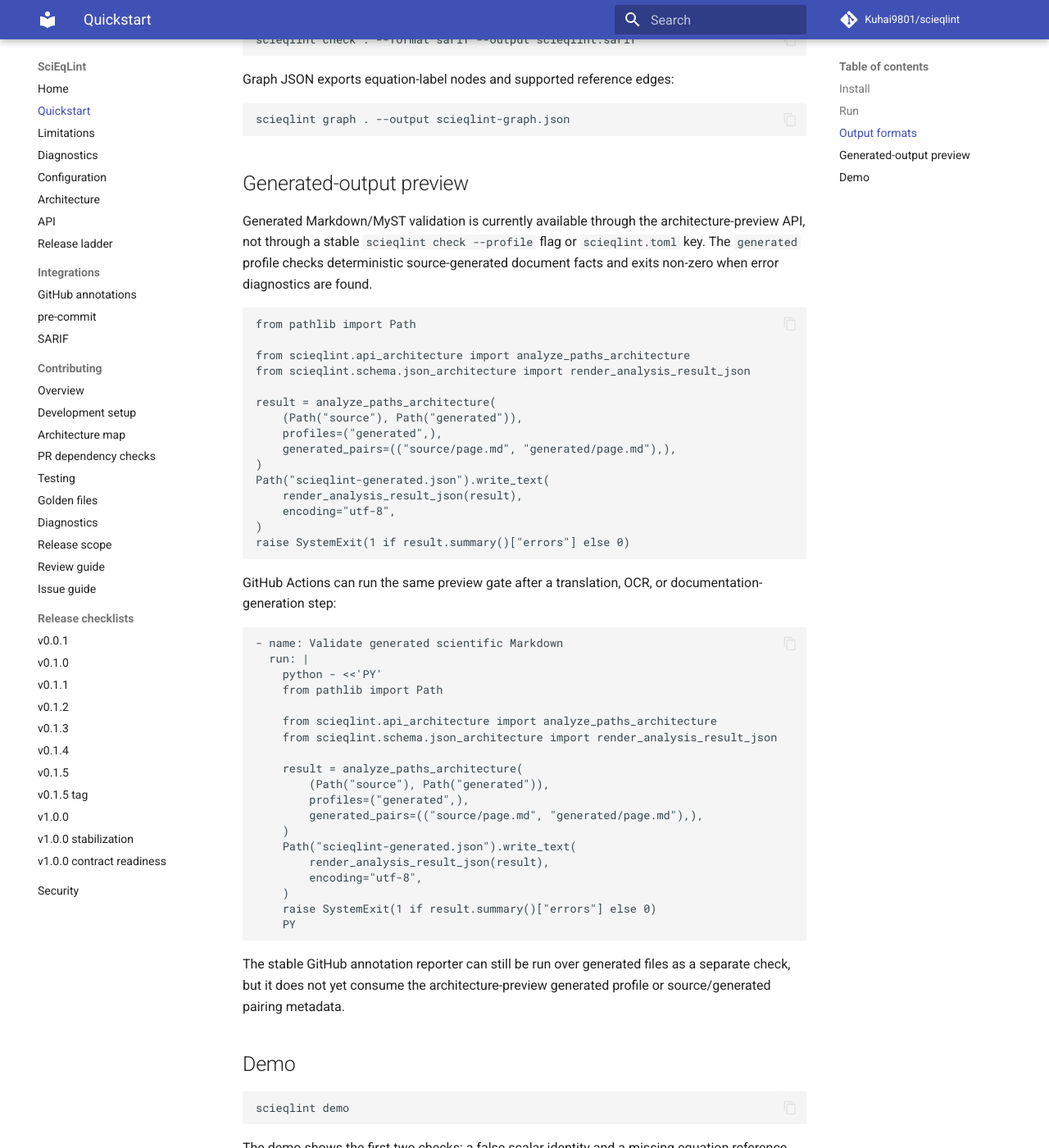
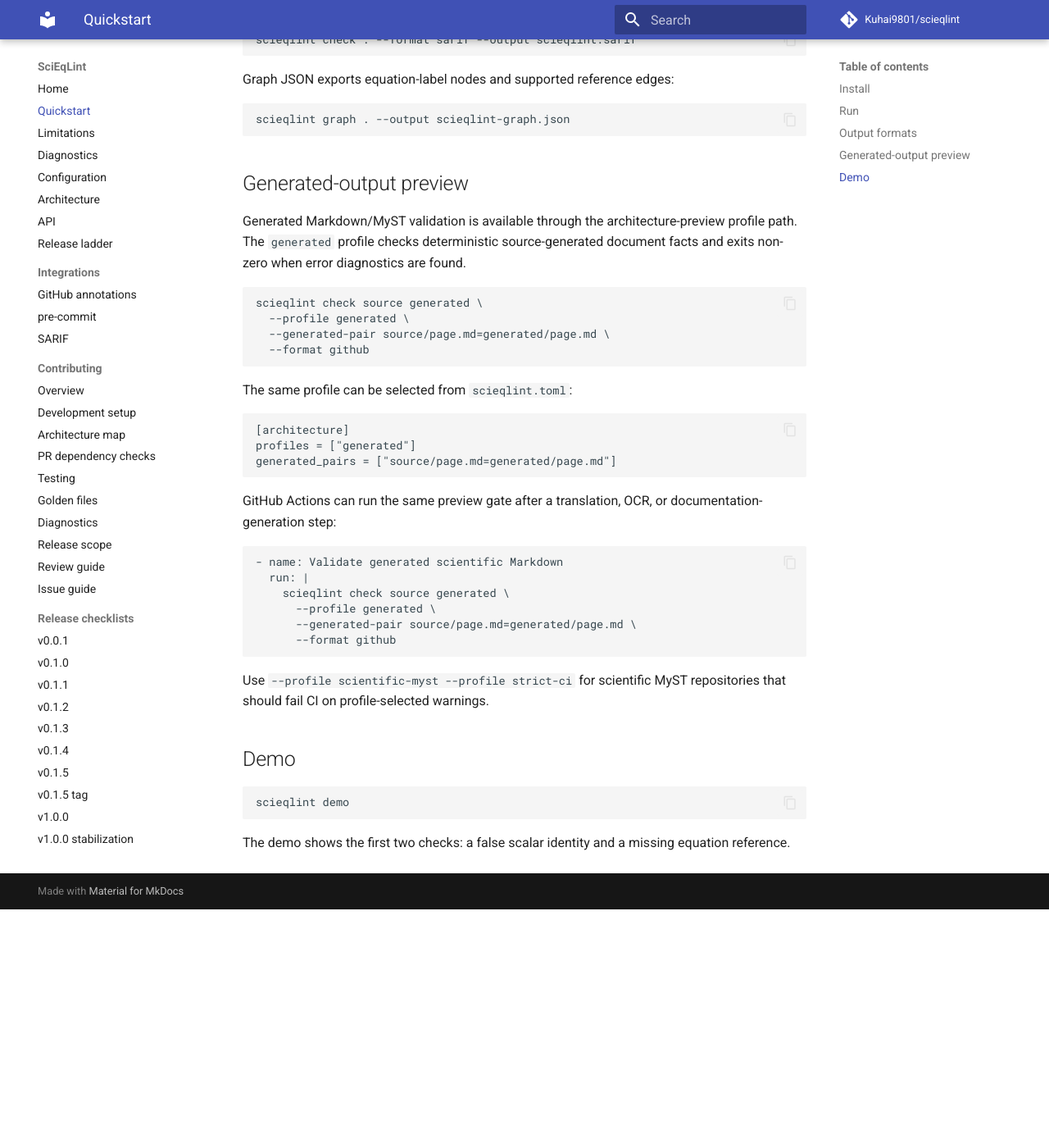
Before and after one commit to 1sgtpepper/scieqlint, an MkDocs documentation site: the page built from docs/quickstart.md, in a window 1280 px wide and 1400 px high, scrolled down 1002 px. Shown: the whole window at 82% size. Built offline with MkDocs 1.6.1 and Material for MkDocs 9.7.7, drawn with Linux system fonts in a browser that asks for light colours; comment, search, counter and statistics services are not loaded; after the commit the page ends 2111 px from its top, so only the background shows below that.

Commit message:
Document architecture profile workflows

````diff
--- a/docs/quickstart.md
+++ b/docs/quickstart.md
@@ -54,28 +54,23 @@ scieqlint graph . --output scieqlint-graph.json
 
 ## Generated-output preview
 
-Generated Markdown/MyST validation is currently available through the
-architecture-preview API, not through a stable `scieqlint check --profile` flag
-or `scieqlint.toml` key. The `generated` profile checks deterministic
-source-generated document facts and exits non-zero when error diagnostics are
-found.
+Generated Markdown/MyST validation is available through the architecture-preview
+profile path. The `generated` profile checks deterministic source-generated
+document facts and exits non-zero when error diagnostics are found.
 
-```python
-from pathlib import Path
+```bash
+scieqlint check source generated \
+  --profile generated \
+  --generated-pair source/page.md=generated/page.md \
+  --format github
+```
 
-from scieqlint.api_architecture import analyze_paths_architecture
-from scieqlint.schema.json_architecture import render_analysis_result_json
+The same profile can be selected from `scieqlint.toml`:
 
-result = analyze_paths_architecture(
-    (Path("source"), Path("generated")),
-    profiles=("generated",),
-    generated_pairs=(("source/page.md", "generated/page.md"),),
-)
-Path("scieqlint-generated.json").write_text(
-    render_analysis_result_json(result),
-    encoding="utf-8",
-)
-raise SystemExit(1 if result.summary()["errors"] else 0)
+```toml
+[architecture]
+profiles = ["generated"]
+generated_pairs = ["source/page.md=generated/page.md"]
 ```
 
 GitHub Actions can run the same preview gate after a translation, OCR, or
@@ -84,28 +79,14 @@ documentation-generation step:
 ```yaml
 - name: Validate generated scientific Markdown
   run: |
-    python - <<'PY'
-    from pathlib import Path
-
-    from scieqlint.api_architecture import analyze_paths_architecture
-    from scieqlint.schema.json_architecture import render_analysis_result_json
-
-    result = analyze_paths_architecture(
-        (Path("source"), Path("generated")),
-        profiles=("generated",),
-        generated_pairs=(("source/page.md", "generated/page.md"),),
-    )
-    Path("scieqlint-generated.json").write_text(
-        render_analysis_result_json(result),
-        encoding="utf-8",
-    )
-    raise SystemExit(1 if result.summary()["errors"] else 0)
-    PY
+    scieqlint check source generated \
+      --profile generated \
+      --generated-pair source/page.md=generated/page.md \
+      --format github
 ```
 
-The stable GitHub annotation reporter can still be run over generated files as a
-separate check, but it does not yet consume the architecture-preview generated
-profile or source/generated pairing metadata.
+Use `--profile scientific-myst --profile strict-ci` for scientific MyST
+repositories that should fail CI on profile-selected warnings.
 
 ## Demo
 
````
Also changed, not shown: docs/api.md (+8 -7 lines), docs/configuration.md (+15 -14 lines), docs/limitations.md (+6 -4 lines), 5 other files.
